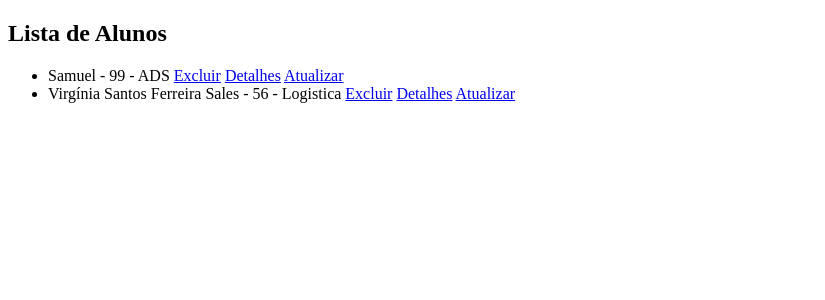
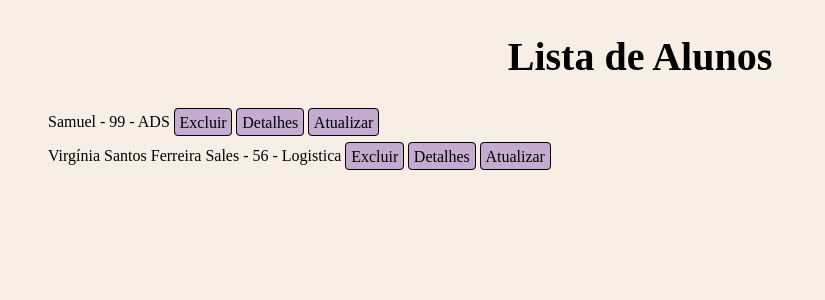
Before and after one commit to Samuel-Sales/Cadastro-de-Alunos, a Django app: page /alunos/listar/ in a window 1280 px wide. Shown: the top 300 px of the page, without its empty margins (0-825 px from the left). Run offline with Django 4.2, Linux system fonts and the light colour scheme; data comes from the database, SQL or seed files in the repository; both versions use the stored data as it was after the commit.

Commit message:
Lista_alunos estilizado

```diff
--- a/cadastro/templates/cadastro/lista_alunos.html
+++ b/cadastro/templates/cadastro/lista_alunos.html
@@ -1,6 +1,9 @@
+{% load static %}
+
 <!DOCTYPE html>
 <html>
 <head>
+    <link rel="stylesheet" href="{% static 'css/lista_alunos.css' %}">
     <title>Lista de Alunos</title>
 </head>
 <body>
--- /dev/null
+++ b/static/css/lista_alunos.css
@@ -0,0 +1,22 @@
+body {
+    background-color: #F7EFE5;
+}
+
+h2 {
+    text-align: center;
+    font-size: 40px;
+}
+
+a {
+    text-decoration: none;
+    border: 1px solid black;
+    border-radius: 4px;
+    background-color: #C3ACD0;
+    color: black;
+    padding: 0.3em;
+}
+
+ul li {
+    list-style: none;
+    margin-top: 1em;
+}
```
Also changed, not shown: db.sqlite3.
